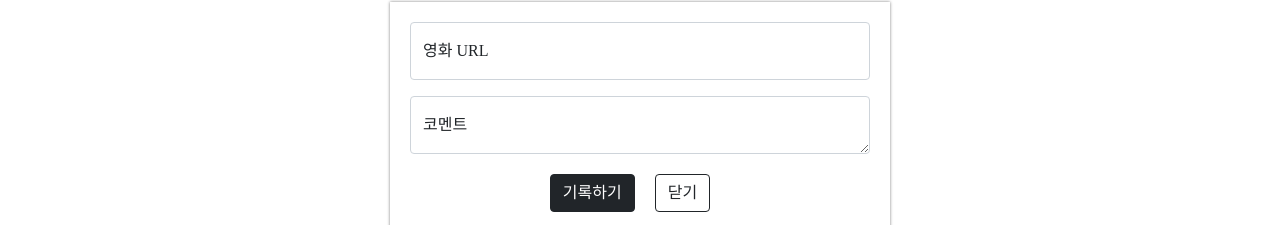
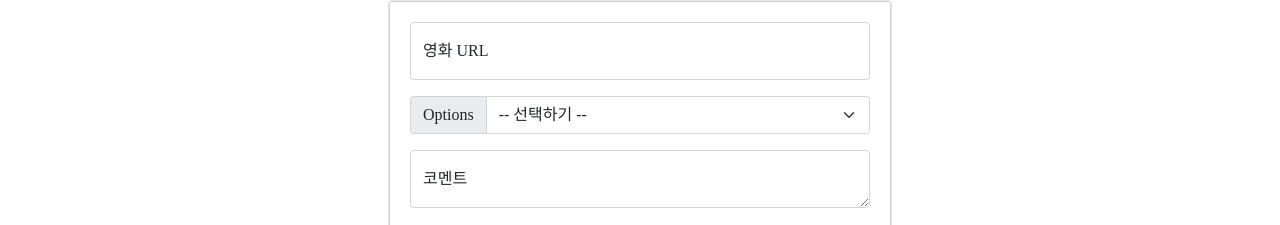
Before and after one commit to gaeul11/mypage, a plain HTML site: page index.html in a window 1280 px wide. Shown: the part 268-493 px from the top of the page. Drawn offline with nearby package versions, Linux system fonts and the light colour scheme; a web font is replaced by a local one.

Commit message:
Update index.html

```diff
--- a/index.html
+++ b/index.html
@@ -85,18 +85,37 @@
             margin-right: 20px;
         }
     </style>
+    <!-- js -->
+    <script>
+        function hey(){
+            alert('안녕하세요')
+        }
+    </script>
 </head>
 
 <body>
     <div class="mytitle">
         <h1>내 생애 최고의 영화들 !!</h1>
-        <button>영화 기록하기</button>
+        <button onclick="hey()">영화 기록하기</button>
     </div>
     <div class="mypost">
         <div class="form-floating mb-3">
             <input type="email" class="form-control" id="floatingInput" placeholder="name@example.com">
             <label for="floatingInput"> 영화 URL</label>
         </div>
+
+        <!-- 별점 추가 영역 시작-->
+        <div class="input-group mb-3">
+            <label class="input-group-text" for="inputGroupSelect01">Options</label>
+            <select class="form-select" id="inputGroupSelect01">
+            <option selected>-- 선택하기 --</option>
+            <option value="1">⭐</option>
+            <option value="2">⭐⭐</option>
+            <option value="3">⭐⭐⭐</option>
+            </select>
+        </div>
+        <!-- 별점 추가영역 끝 -->
+
         <div class="form-floating">
             <textarea class="form-control" placeholder="Leave a comment here" id="floatingTextarea"></textarea>
             <label for="floatingTextarea">코멘트</label>
```
